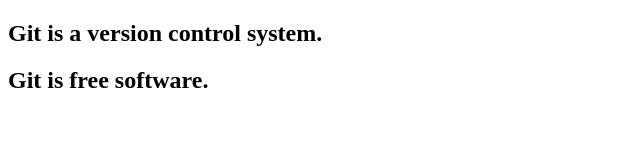
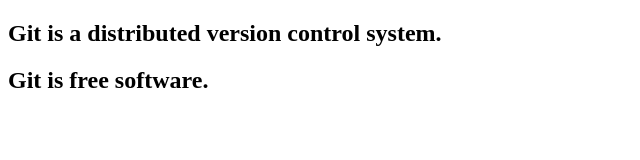
Before and after one commit to zhangkx127/zkl, a plain HTML site: page index.html in a window 1280 px wide. Shown: the whole page, without its empty margins (0-640 px from the left). Drawn offline with Linux system fonts and the light colour scheme.

Commit message:
add distributed

```diff
--- a/index.html
+++ b/index.html
@@ -7,7 +7,7 @@
     <title>Document</title>
 </head>
 <body>
-    <h2>Git is a version control system.</h2>
+    <h2>Git is a distributed version control system.</h2>
     <h2>Git is free software.</h2>
 </body>
 </html>
```
